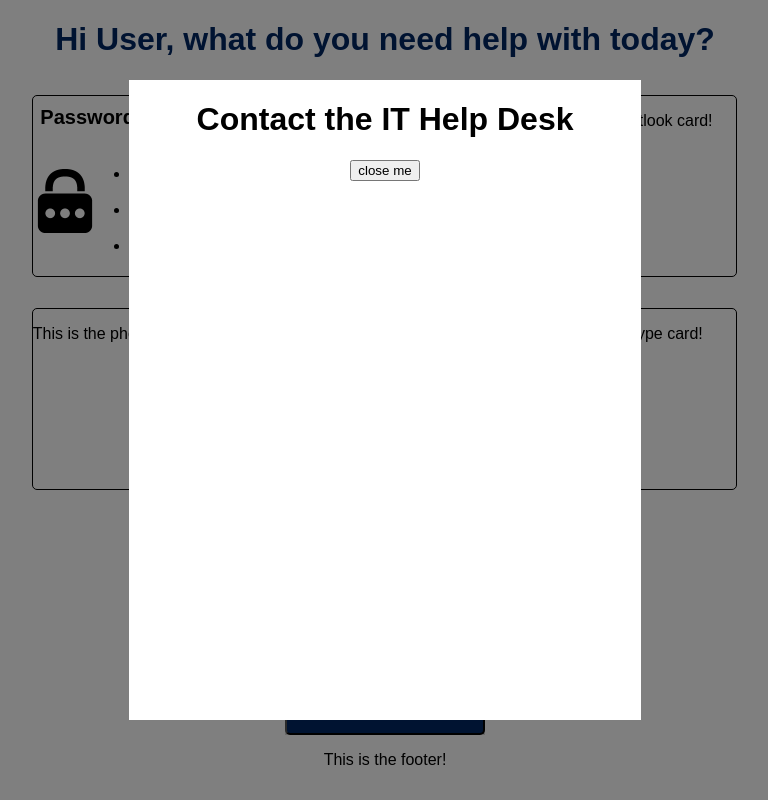
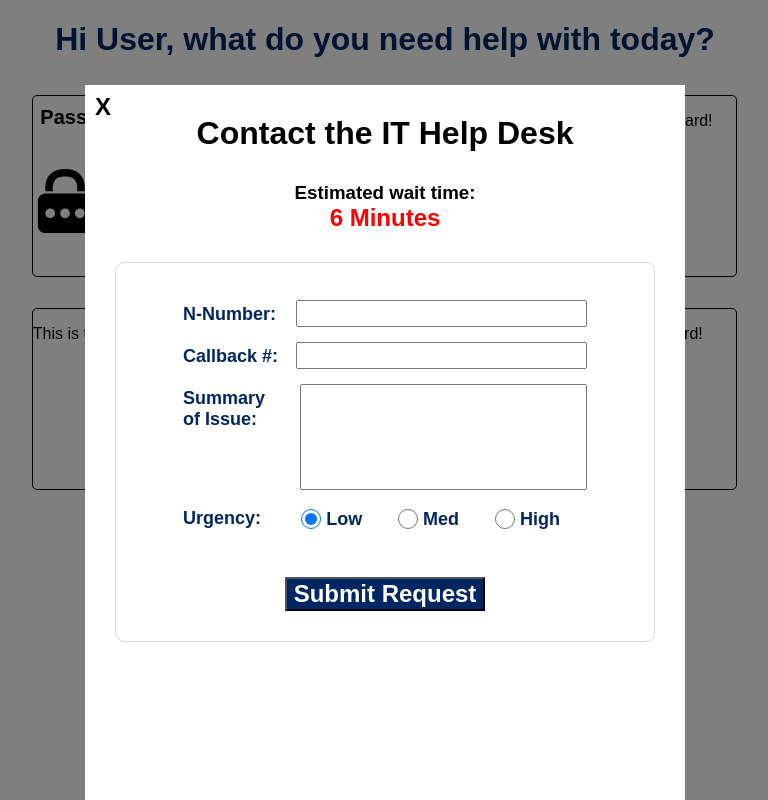
Before and after one commit to jnierendorf/Liberty-Hacks, a React app: page / in a window 1280 px wide. Both pictures are taken after a click on the button "Contact the IT Help Desk". Shown: the whole page, without its empty margins (255-1023 px from the left). Built offline with nearby package versions, Linux system fonts and the light colour scheme.

Commit message:
more work on contact popup screen

```diff
--- a/src/css/App.css
+++ b/src/css/App.css
@@ -72,15 +72,27 @@
 }
 
 .ContactButton {
-  width: 100%;
+  width: 200px;
   height: 100%;
-  border-radius: 5px;
   background-color: #002663;
   color: white;
   font-size: 24px;
+  font-weight: bold;
 }
 
-.popup {
+.PopupExit {
+  position: absolute;
+  top: 0;
+  left: 0;
+  padding: 8px;
+  width: 20px;
+  height: 20px;
+  font-weight: bolder;
+  cursor: pointer;
+  font-size: 24px;
+}
+
+.Popup {
   position: fixed;
   width: 100%;
   height: 100%;
@@ -92,12 +104,88 @@
   background-color: rgba(0,0,0, 0.5);
 }
 
-.popup_inner {
-  position: absolute;
-  left: 30%;
-  right: 30%;
-  top: 10%;
-  bottom: 10%;
-  margin: auto;
+.PopupInner {
+  position: relative;
+  width: 600px;
+  height: 800px;
+  margin: 85px auto;
   background: white;
 }
+
+.PopupInner h1 {
+  padding: 30px;
+  margin: 0;
+}
+
+.PopupInner h2 {
+  margin: 0;
+  color: red;
+}
+
+.PopupInner h3 {
+  margin: 0;
+}
+
+.PopupInner form {
+  padding: 30px 60px;
+  margin: 30px;
+  border: 1px solid #d3d3d3;
+  border-radius: 10px;
+}
+
+.ContactInput {
+  font-weight: bold;
+  font-size: 18px;
+  color: #002663;
+  text-align: left;
+  height: 30px;
+  padding: 5px;
+  margin: 2px;
+}
+
+.ContactInput input {
+  width: 70%;
+  float: right;
+  font-size: 18px;
+}
+
+.ContactInput span {
+  display: block;
+  width: 25%;
+  float: left;
+  margin-top: 4px;
+}
+
+.ContactSummary {
+  height: 108px;
+}
+
+.ContactSummary textarea {
+  width: 69.5%;
+  float: right;
+  font-size: 18px;
+  height: 100px;
+  resize: none;
+  font-family: "arial";
+}
+
+.ContactUrgencyInput {
+  width: 24%;
+  float: right;
+  display: block;
+  text-align: left;
+  padding-top: 5px;
+}
+
+.ContactUrgencyInput input {
+  float: left;
+  margin: 0;
+  padding: 0;
+  width: 30px;
+  height: 20px;
+}
+
+.ContactUrgencyInput span  {
+  margin: 0;
+  padding: 0;
+}
--- a/src/js/components/ContactPopup.js
+++ b/src/js/components/ContactPopup.js
@@ -3,10 +3,43 @@ import React from 'react';
 export default class ContactPopup extends React.Component {
   render() {
     return (
-      <div className='popup'>
-        <div className='popup_inner'>
+      <div className='Popup'>
+        <div className='PopupInner'>
+          <div className='PopupExit' onClick={this.props.closePopup}>X</div>
           <h1>Contact the IT Help Desk</h1>
-        <button onClick={this.props.closePopup}>close me</button>
+          <h3>Estimated wait time:</h3>
+          <h2>6 Minutes</h2>
+          <form>
+            <div className="ContactInput">
+              <span>N-Number:</span>
+              <input type="text" name="n-number"/>
+            </div>
+            <div className="ContactInput">
+              <span>Callback #:</span>
+              <input type="text" name="callback"/>
+            </div>
+            <div className="ContactInput ContactSummary">
+              <span>Summary of Issue:</span>
+              <textarea type="text" name="summary"/>
+            </div>
+            <div className="ContactInput">
+              <span>Urgency:</span>
+              <div className="ContactUrgencyInput">
+                <input type="radio" name="urgency" value="high"/>
+                <span>High</span>
+              </div>
+              <div className="ContactUrgencyInput">
+                <input type="radio" name="urgency" value="med"/>
+                <span>Med</span>
+              </div>
+              <div className="ContactUrgencyInput">
+                <input type="radio" name="urgency" value="low" checked="checked"/>
+                <span>Low</span>
+              </div>
+            </div>
+            <br/><br/>
+            <input type="submit" value="Submit Request" className="ContactButton"/>
+          </form>
         </div>
       </div>
     );
```
